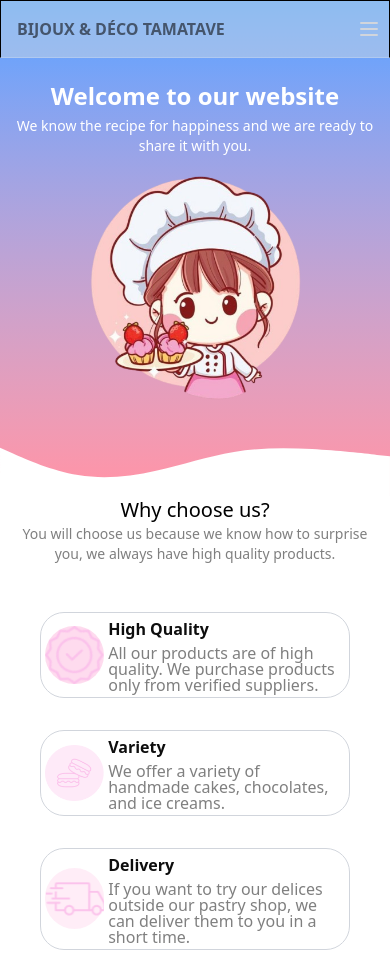
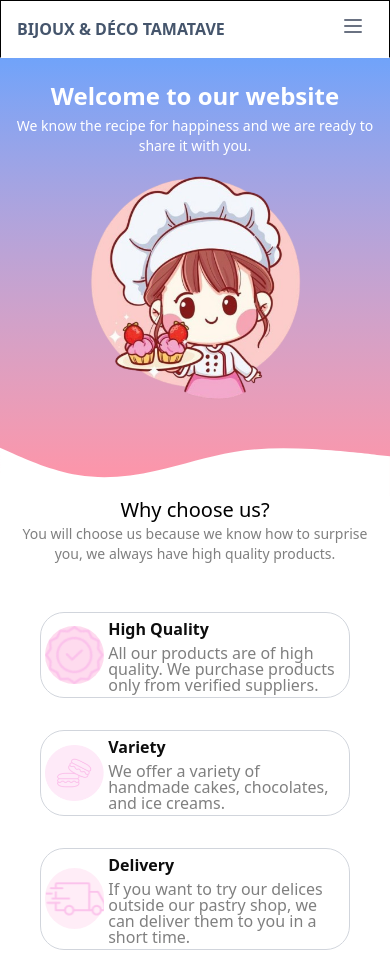
Before and after one commit to Maherydn/landing, a website: page index.html in a window 390 px wide. Shown: the top 953 px of the page. Drawn offline with nearby package versions, Linux system fonts and the light colour scheme.

Commit message:
changement tag nav

```diff
--- a/index.html
+++ b/index.html
@@ -11,11 +11,11 @@
       href="https://cdnjs.cloudflare.com/ajax/libs/font-awesome/5.15.3/css/all.min.css"
     />
   </head>
-  <body class="font-cormorant">
-    <nav
-      class="fixed top-0 left-0 right-0 z-30 border border-b-white/20 bg-slate-300/50"
-    >
-      <div class="max-w-7xl mx-auto px-4 sm:px-6 md:px-8">
+  <body class="font-cormorant overflow-x-hidden">
+    <header
+    class="fixed w-screen top-0 left-0 z-30 border border-b-white/20 bg-white overflow-x-hidden"    >
+      <nav>
+        <div class="mx-auto  px-4 sm:px-6 md:px-8">
           <div class="flex items-center justify-between h-14">
             <div class="md:ml-10 flex items-center space-x-4">
               <!-- <a href="">
@@ -52,10 +52,10 @@
               </div>
               <p class="font-semibold text-slate-600">+261 34 22 555 80</p>
             </div>
-          <div class="-mr-2 flex lg:hidden">
+            <div class="mr-2 lg:hidden">
               <button
                 id="menu-toggle"
-              class="text-gray-300 hover:text-slate-600 focus:outline-none"
+                class="text-gray-500 hover:text-slate-600 focus:outline-none"
               >
                 <svg
                   class="h-6 w-6"
@@ -105,11 +105,11 @@
           class="fixed top-14 left-0 h-0.5 bg-gradient-to-l from-blue-500 to-pink-500 w-0 z-50"
         ></div>
       </nav>
-
+    </header>
     <!-- section Accueil -->
     <section
       id="accueil"
-      class="relative bg-gradient-to-b from-blue-400 to-rose-400/70 text-gray-800 h-min lg:py-50 py-20"
+      class="relative w-full bg-gradient-to-b from-blue-400 to-rose-400/70 text-gray-800 h-min lg:py-50 py-20"
     >
       <div class="flex flex-col items-center space-y-1 font-cormorant">
         <h1 class="lg:text-6xl text-2xl font-semibold text-white text-center">
@@ -127,7 +127,7 @@
       <path fill="#ffff" d="M0,192L80,170.7C160,149,320,107,480,122.7C640,139,800,213,960,240C1120,267,1280,245,1360,234.7L1440,224L1440,320L1360,320C1280,320,1120,320,960,320C800,320,640,320,480,320C320,320,160,320,80,320L0,320Z"></path>
     </svg> -->
       <svg
-        class="absolute -bottom-1 w-full"
+        class="absolute -bottom-1 w-screen"
         xmlns="http://www.w3.org/2000/svg"
         viewBox="0 0 1440 320"
       >
@@ -144,7 +144,8 @@
       <div
         data-aos="fade"
         data-aos-duration="800"
-        class="flex flex-col items-center mx-2">
+        class="flex flex-col items-center mx-2"
+      >
         <h2 class="font-cormorant lg:text-4xl text-xl">Why choose us?</h2>
         <p class="font-cormorant lg:text-lg text-sm text-black/50 text-center">
           You will choose us because we know how to surprise you, we always have
@@ -156,7 +157,8 @@
         class="flex flex-col space-y-8 mx-10 lg:flex-row lg:w-11/12 lg:space-x-6 lg:mx-auto lg:h-28 lg:items-center lg:space-y-0 my-12"
       >
         <div
-          data-aos="fade-right" data-aos-duration="800"
+          data-aos="fade-right"
+          data-aos-duration="800"
           class="flex space-x-1 h-full p-1 items-center rounded-3xl lg:w-1/3 transition-all duration-300 hover:bg-gray-300/50 hover:shadow-lg border border-gray-300"
         >
           <div class="w-1/5 bg-pink-300/40 rounded-full">
@@ -176,7 +178,8 @@
         </div>
 
         <div
-          data-aos="fade-up" data-aos-duration="800"
+          data-aos="fade-up"
+          data-aos-duration="800"
           class="flex space-x-1 h-full p-1 items-center rounded-3xl lg:w-1/3 transition-all duration-300 hover:bg-gray-300/50 hover:shadow-lg border border-gray-300"
         >
           <div class="w-1/5">
@@ -195,7 +198,8 @@
         </div>
 
         <div
-          data-aos="fade-left" data-aos-duration="800"
+          data-aos="fade-left"
+          data-aos-duration="800"
           class="flex space-x-1 h-full p-1 items-center rounded-3xl lg:w-1/3 transition-all duration-300 hover:bg-gray-300/50 hover:shadow-lg border border-gray-300"
         >
           <div class="w-1/5 bg-pink-300/20 rounded-full">
@@ -235,7 +239,11 @@
       </svg>
 
       <div class="flex flex-col items-center w-full">
-        <div data-aos="fade" data-aos-duration="800" class="flex flex-col items-center mx-2">
+        <div
+          data-aos="fade"
+          data-aos-duration="800"
+          class="flex flex-col items-center mx-2"
+        >
           <h2 class="font-cormorant md:text-4xl text-xl text-white">
             Our Services
           </h2>
@@ -345,7 +353,8 @@
       <div
         data-aos="fade"
         data-aos-duration="800"
-        class="flex flex-col items-center mx-2">
+        class="flex flex-col items-center mx-2"
+      >
         <h2 class="font-cormorant text-2xl xl:text-4xl text-black">
           Our Gallery
         </h2>
@@ -360,7 +369,8 @@
       <div
         data-aos="fade"
         data-aos-duration="800"
-        class="flex justify-center gap-4 mt-4 flex-wrap">
+        class="flex justify-center gap-4 mt-4 flex-wrap"
+      >
         <div class="w-1/3 md:w-1/4 p-2">
           <img
             src="../image/gallery1.jpeg"
```
Also changed, not shown: src/output.css. Lines whose indentation alone changed are shown as unchanged.
